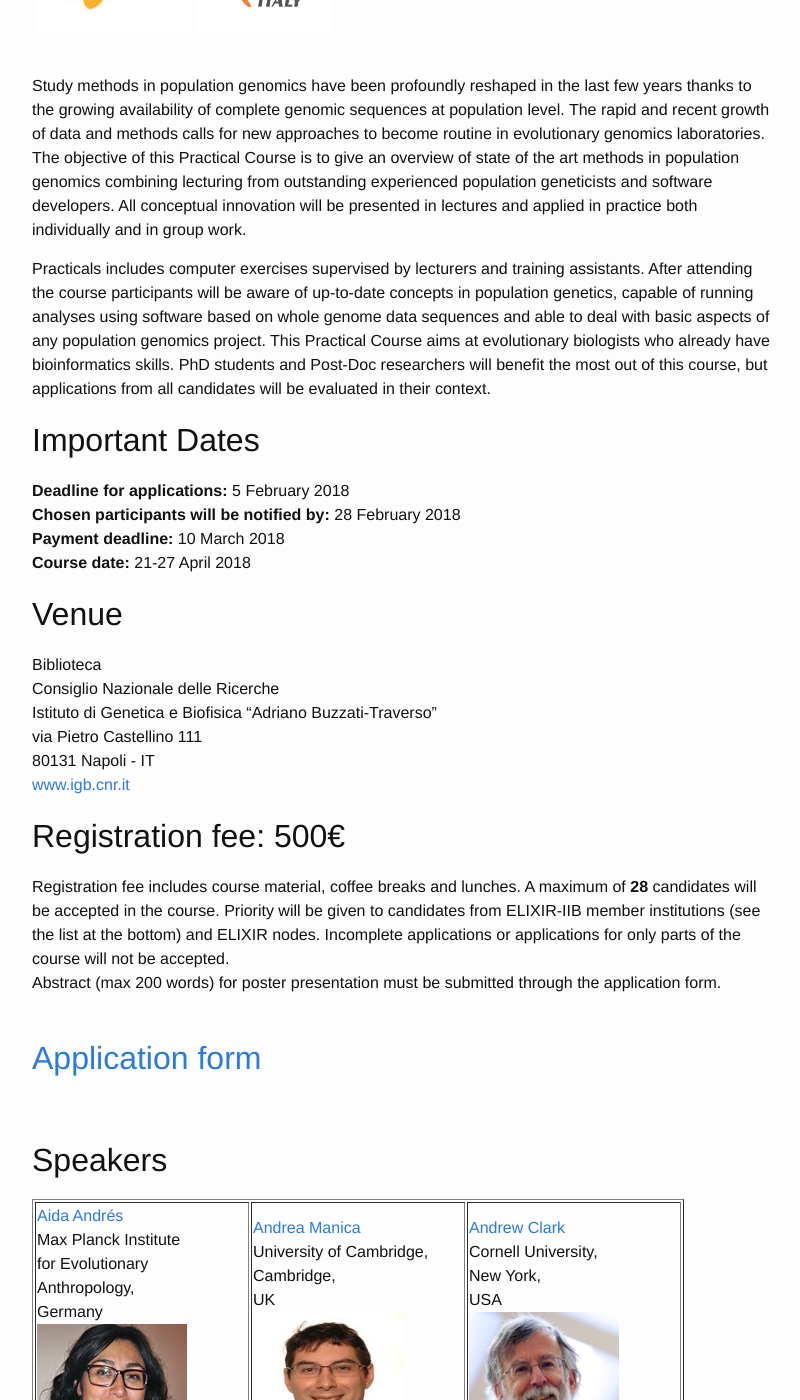
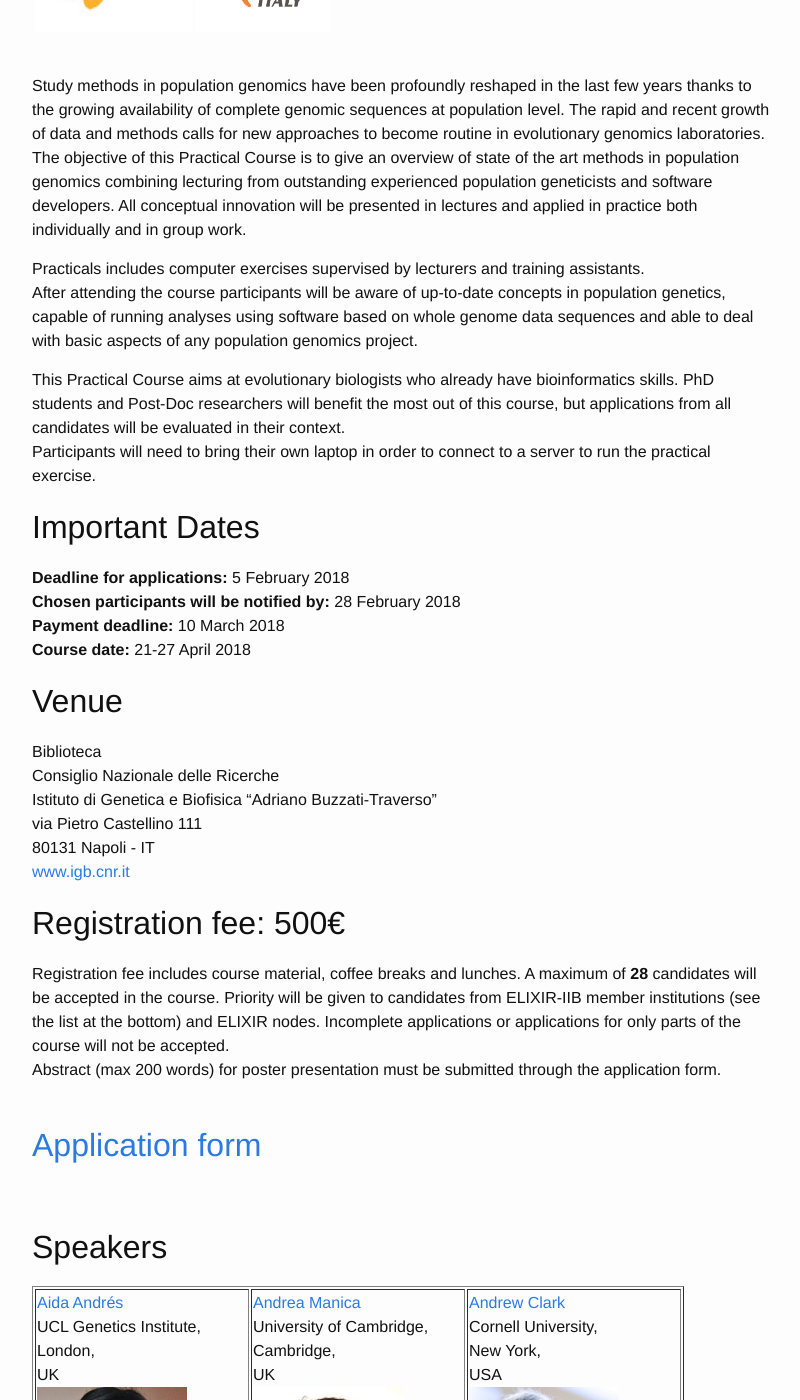
Before and after one commit to ELIXIR-IIB-training/website, a Jekyll site: the page built from _posts/2018-04-21-PopGen-Napoli.md, in a window 1280 px wide and 1400 px high, scrolled down 730 px. Shown: the whole window, without its empty margins (238-1038 px from the left). Built offline with Jekyll 4.4.1, drawn with Linux system fonts in a browser that asks for light colours.

Commit message:
Affiliation update

```diff
--- a/_posts/2018-04-21-PopGen-Napoli.md
+++ b/_posts/2018-04-21-PopGen-Napoli.md
@@ -27,7 +27,11 @@ description: Study methods in population genomics have been profoundly reshaped
 
 Study methods in population genomics have been profoundly reshaped in the last few years thanks to the growing availability of complete genomic sequences at population level. The rapid and recent growth of data and methods calls for new approaches to become routine in evolutionary genomics laboratories. The objective of this Practical Course is to give an overview of state of the art methods in population genomics combining lecturing from outstanding experienced population geneticists and software developers. All conceptual innovation will be presented in lectures and applied in practice both individually and in group work.
 
-Practicals includes computer exercises supervised by lecturers and training assistants. After attending the course participants will be aware of up-to-date concepts in population genetics, capable of running analyses using software based on whole genome data sequences and able to deal with basic aspects of any population genomics project. This Practical Course aims at evolutionary biologists who already have bioinformatics skills. PhD students and Post-Doc researchers will benefit the most out of this course, but applications from all candidates will be evaluated in their context.
+Practicals includes computer exercises supervised by lecturers and training assistants. <br>
+After attending the course participants will be aware of up-to-date concepts in population genetics, capable of running analyses using software based on whole genome data sequences and able to deal with basic aspects of any population genomics project.<br>
+
+This Practical Course aims at evolutionary biologists who already have bioinformatics skills. PhD students and Post-Doc researchers will benefit the most out of this course, but applications from all candidates will be evaluated in their context.<br>
+Participants will need to bring their own laptop in order to connect to a server to run the practical exercise.
 
 ## Important Dates
 <b>Deadline for applications:</b> 5 February 2018 <br>
@@ -57,7 +61,8 @@ Abstract (max 200 words) for poster presentation must be submitted through the a
  <tr height="200">
    <td width="210" height="200">
       <a href="http://www.eva.mpg.de/genetics/genetic-diversity-and-selection/overview.html">Aida Andrés</a> <br>
-      Max Planck Institute <br>for Evolutionary Anthropology,<br> Germany <br>
+      UCL Genetics Institute,<br>London,<br>UK
+      <br>
       <img src="../../../img/speakers/AidaAndres.jpg" alt="yay" width="150" height="150">
     </td>
      <td width="210">
```
